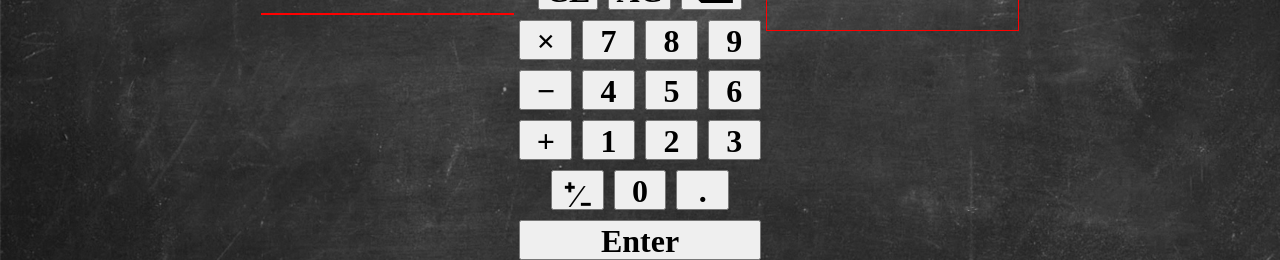
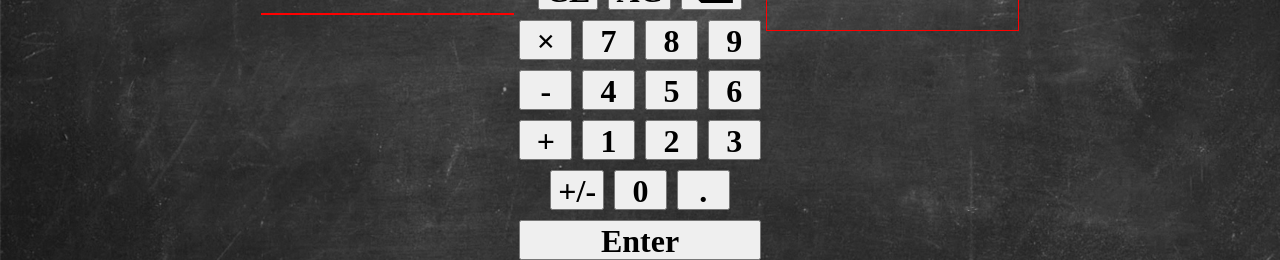
Before and after one commit to jacktho/calculator, an Angular app: page / in a window 1280 px wide. Shown: the part 246-506 px from the top of the page. Built offline with nearby package versions, Linux system fonts and the light colour scheme.

Commit message:
changed the character code for - and +/-

```diff
--- a/src/app/operator-input/operator-input.component.ts
+++ b/src/app/operator-input/operator-input.component.ts
@@ -39,7 +39,7 @@ export class OperatorInputComponent implements OnInit {
         this.characterCode = String.fromCodePoint(0x002B);
         break;
       case '-':
-        this.characterCode = String.fromCodePoint(0x2212);
+        this.characterCode = String.fromCodePoint(0x002D);
         break;
       default:
         break;
--- a/src/app/positive-or-negative-input/positive-or-negative-input.component.html
+++ b/src/app/positive-or-negative-input/positive-or-negative-input.component.html
@@ -1 +1 @@
-<button (click)="input()">&#8314;&#8725;&#8331;</button>
+<button (click)="input()">+/-</button>
```
